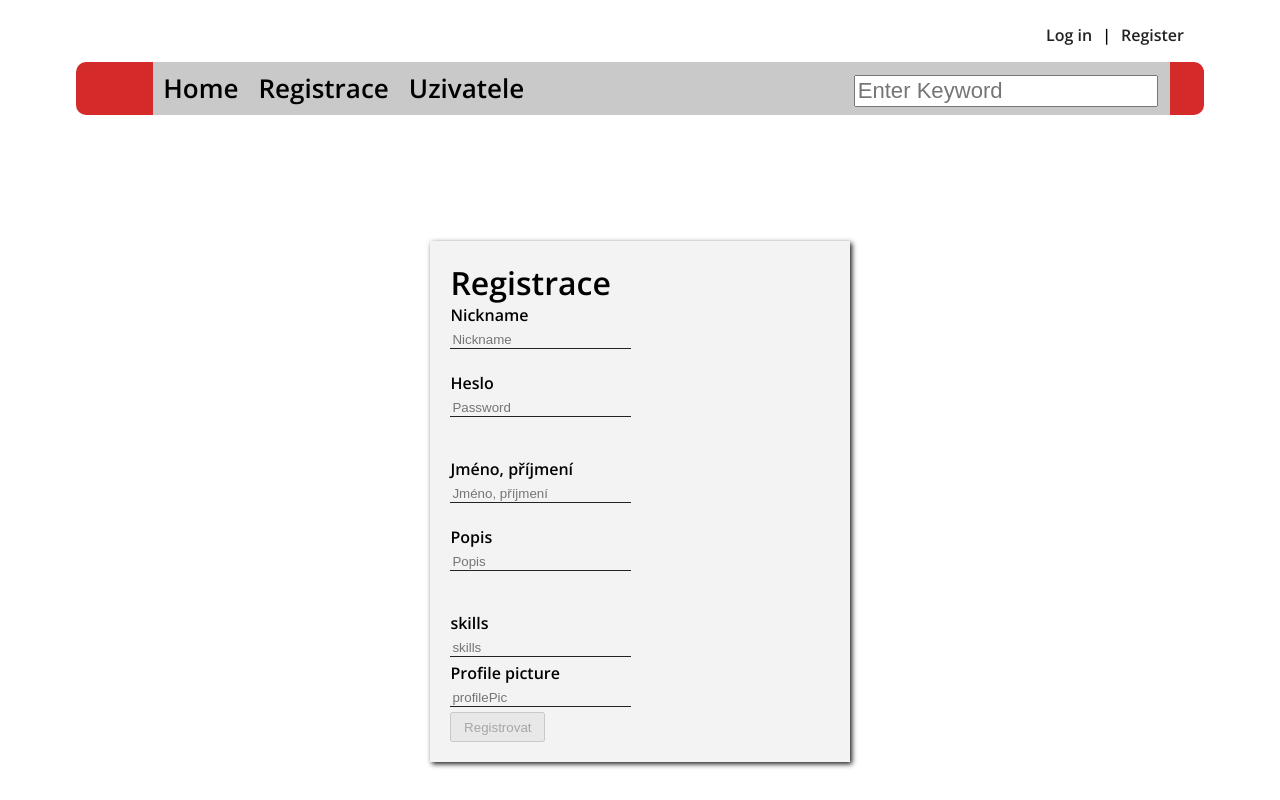
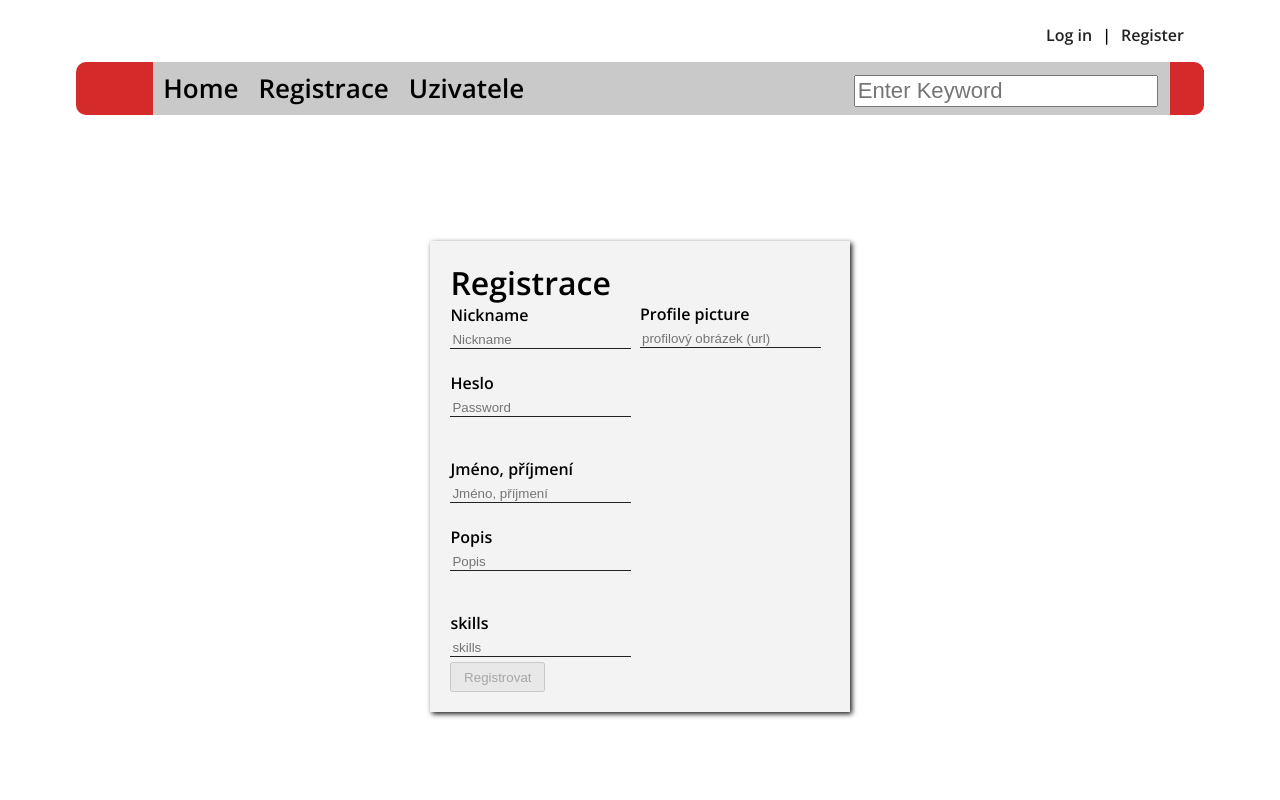
Before and after one commit to skyper-cz/FE, an Angular app: page /Registrace in a window 1280 px wide. Built offline with nearby package versions, Linux system fonts and the light colour scheme; what ng2-search-filter would draw is missing.

Commit message:
žonisins

```diff
--- a/src/app/registration/registration.component.html
+++ b/src/app/registration/registration.component.html
@@ -68,17 +68,13 @@
       </div>
     </div>
 
-    <div>
+    <div class="right-inputs">
       <label for="inputPassword">Profile picture</label>
       <br>
 
-      <input name="skills" [(ngModel)]="profilePic" type="profilePic" required minlength="5" maxlength="30"
+      <input name="skills" [(ngModel)]="profilePic" type="profilePic"
              #SkillsEl="ngModel" id="inputProfilePic" class="form-control"
-             placeholder="profilePic">
-      <div [hidden]="SkillsEl.valid || SkillsEl.pristine" class="alert alert-danger">
-        <p *ngIf="SkillsEl.errors != null && SkillsEl.errors.minlength">Heslo je moc krátké</p>
-        <p *ngIf="SkillsEl.errors != null && SkillsEl.errors.maxlength">Heslo je moc dlouhé</p>
-      </div>
+             placeholder="profilový obrázek (url)">
     </div>
 
 
--- a/src/app/registration/registration.component.scss
+++ b/src/app/registration/registration.component.scss
@@ -1,4 +1,5 @@
 #reg_frame {
+  position: relative;
   width: 30%;
   min-height: 50vh;
   background: #f3f3f3;
@@ -32,3 +33,9 @@
   width: 25%;
   height: 30px;
 }
+
+.right-inputs {
+  position: absolute;
+  left: 50%;
+  top: 13%;
+}
```
